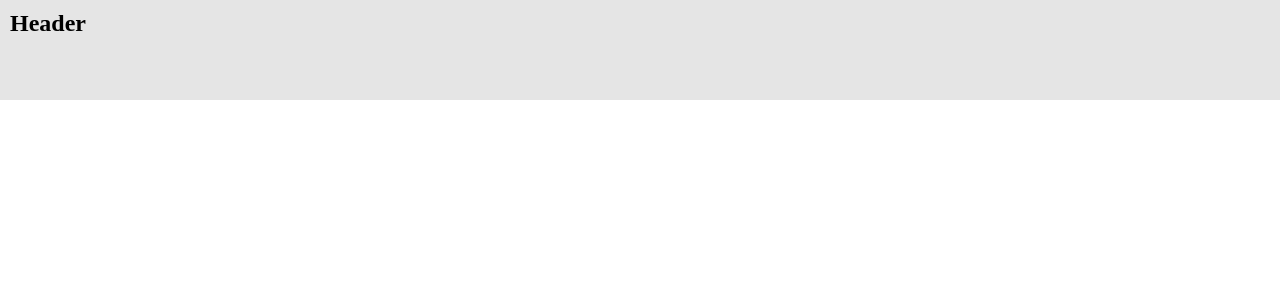
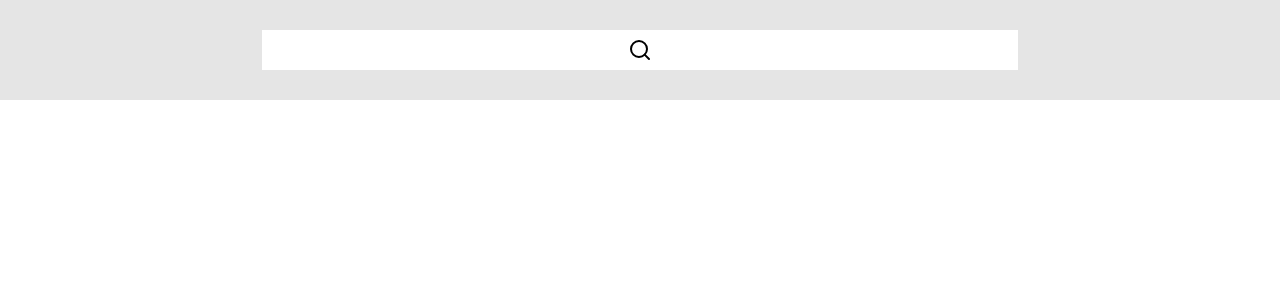
Before and after one commit to Josimar-Souza/beon-challenge, a React (Create React App) app: page /books in a window 1280 px wide. Shown: the top 300 px of the page. Built offline with nearby package versions, Linux system fonts and the light colour scheme.

Commit message:
Added search icon

```diff
--- a/src/components/Header/headerStyles.js
+++ b/src/components/Header/headerStyles.js
@@ -1,10 +1,23 @@
 import styled from 'styled-components';
 
-const HeaderContainer = styled.div`
+export const HeaderContainer = styled.section`
+  align-items: center;
   background-color: #e5e5e5;
+  display: flex;
+  justify-content: center;
   min-height: 100px;
   padding: 10px;
   width: 100%;
 `;
 
-export default HeaderContainer;
+export const SearchContainer = styled.div`
+  align-items: center;
+  background-color: white;
+  display: flex;
+  height: 40px;
+  justify-content: space-around;
+  max-width: 60%;
+  width: 100%;
+`;
+
+export const SearchIcon = styled.img``;
--- a/src/components/Header/index.jsx
+++ b/src/components/Header/index.jsx
@@ -1,10 +1,17 @@
 import React from 'react';
-import HeaderContainer from './headerStyles';
+import searchIcon from '../../icons/search.svg';
+import {
+  HeaderContainer,
+  SearchContainer,
+  SearchIcon,
+} from './headerStyles';
 
 function Header() {
   return (
     <HeaderContainer>
-      <h1>Header</h1>
+      <SearchContainer>
+        <SearchIcon src={searchIcon} alt="Icone de busca" />
+      </SearchContainer>
     </HeaderContainer>
   );
 }
```
Also changed, not shown: src/icons/search.svg (added).
